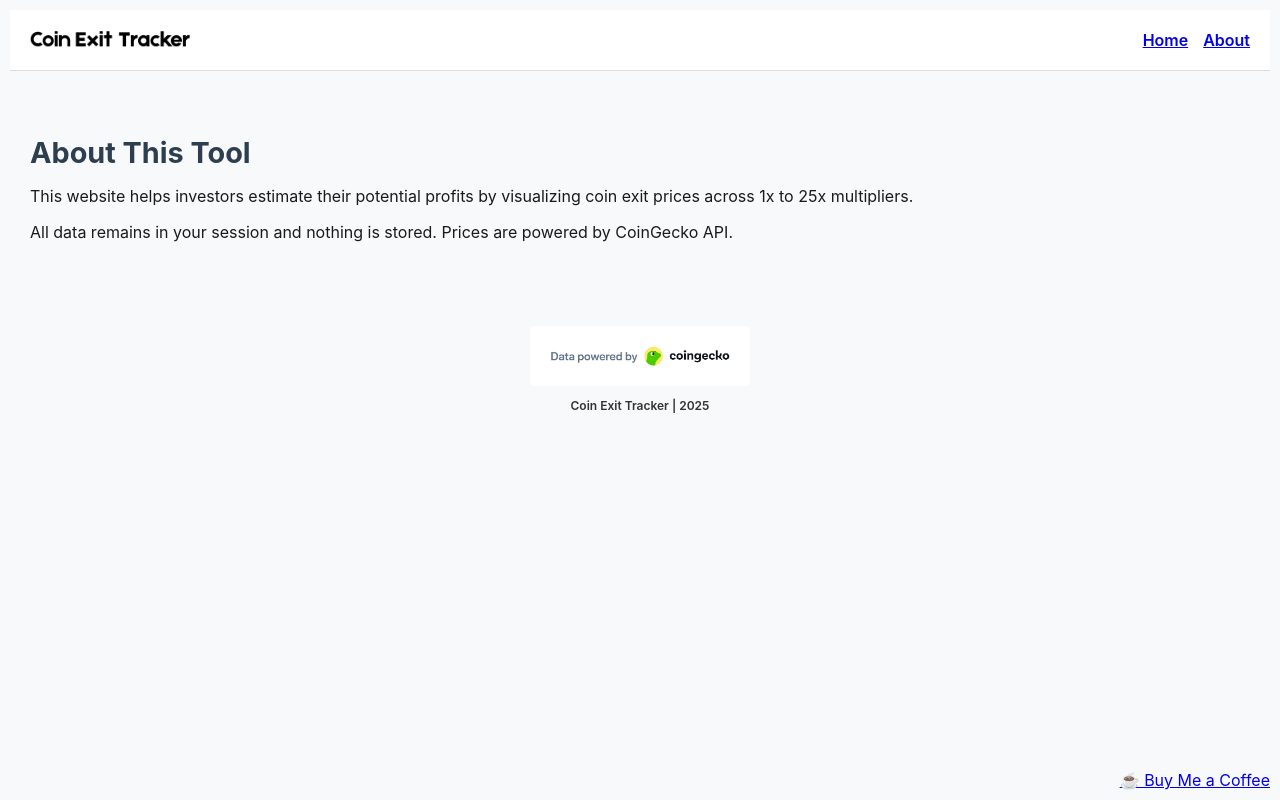
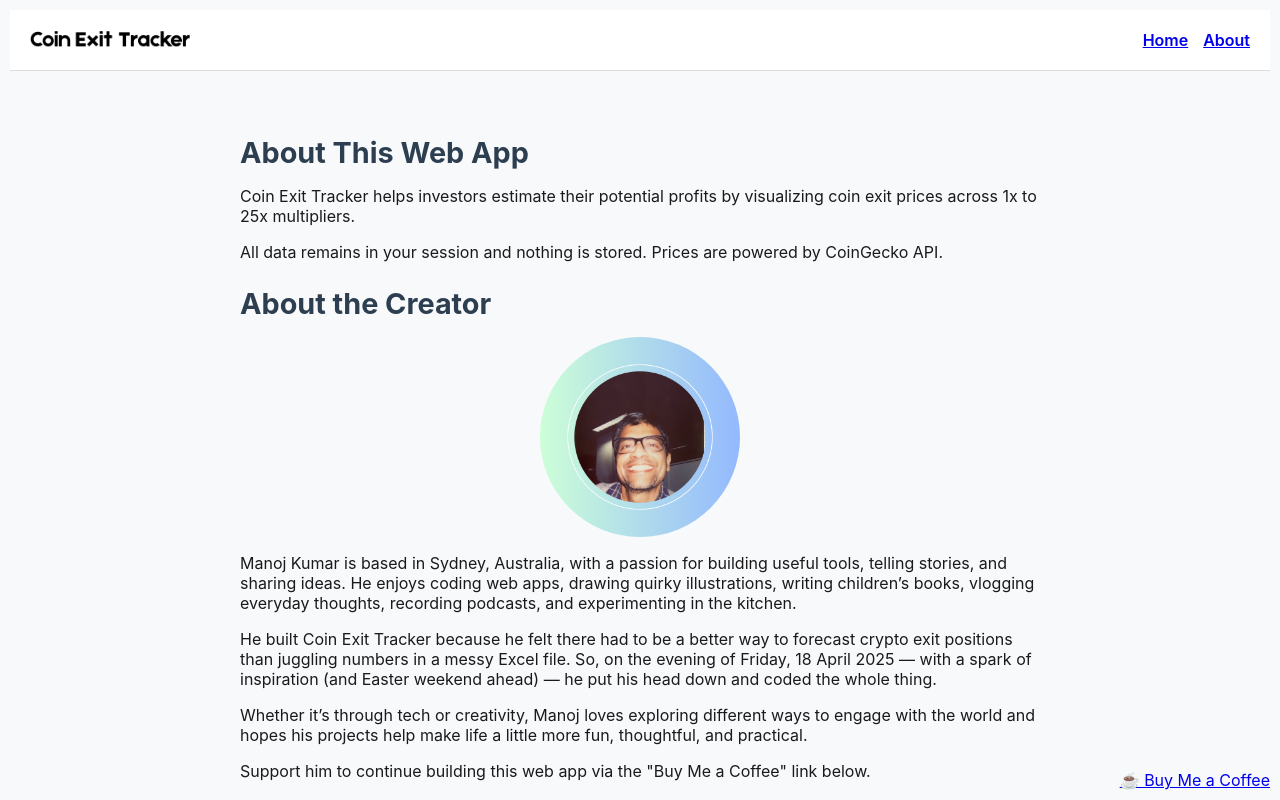
Before and after one commit to emanoj1/coinexittracker, a React (Create React App) app in the folder client/: page /about in a window 1280 px wide. Shown: the top 800 px of the page. Built offline with nearby package versions, Linux system fonts and the light colour scheme.

Commit message:
Update About and Homepage

```diff
--- a/client/public/index.html
+++ b/client/public/index.html
@@ -5,7 +5,7 @@
     <link rel="icon" href="%PUBLIC_URL%/favicon.ico" />
     <meta name="viewport" content="width=device-width, initial-scale=1.0" />
     <meta name="theme-color" content="#000000" />
-    <title>Crypto Exit Tracker</title>
+    <title>Coin Exit Tracker</title>
   </head>
   <body>
     <noscript>You need to enable JavaScript to run this app.</noscript>
--- a/client/src/pages/About.jsx
+++ b/client/src/pages/About.jsx
@@ -1,10 +1,43 @@
 import React from 'react';
 
 const About = () => (
-  <div style={{ padding: '20px' }}>
-    <h2>About This Tool</h2>
-    <p>This website helps investors estimate their potential profits by visualizing coin exit prices across 1x to 25x multipliers.</p>
-    <p>All data remains in your session and nothing is stored. Prices are powered by CoinGecko API.</p>
+  <div style={{ padding: '20px', maxWidth: '800px', margin: '0 auto' }}>
+    <h2>About This Web App</h2>
+    <p>
+      Coin Exit Tracker helps investors estimate their potential profits by visualizing coin exit prices across 1x to 25x multipliers.
+    </p>
+    <p>
+      All data remains in your session and nothing is stored. Prices are powered by CoinGecko API.
+    </p>
+
+    <h2>About the Creator</h2>
+
+    <img
+      src="/ManojPolaroidBio.png"
+      alt="Manoj Kumar"
+      style={{
+        width: '100%',
+        maxWidth: '200px',
+        borderRadius: '50%',
+        display: 'block',
+        marginBottom: '1rem',
+        marginLeft: 'auto',
+        marginRight: 'auto',
+      }}
+    />
+
+    <p>
+      Manoj Kumar is based in Sydney, Australia, with a passion for building useful tools, telling stories, and sharing ideas.
+      He enjoys coding web apps, drawing quirky illustrations, writing children’s books, vlogging everyday thoughts, recording podcasts, and experimenting in the kitchen.
+    </p>
+    <p>
+      He built Coin Exit Tracker because he felt there had to be a better way to forecast crypto exit positions than juggling numbers in a messy Excel file.
+      So, on the evening of Friday, 18 April 2025 — with a spark of inspiration (and Easter weekend ahead) — he put his head down and coded the whole thing.
+    </p>
+    <p>
+      Whether it’s through tech or creativity, Manoj loves exploring different ways to engage with the world and hopes his projects help make life a little more fun, thoughtful, and practical.
+    </p>
+    <p>Support him to continue building this web app via the "Buy Me a Coffee" link below.</p>
   </div>
 );
 
--- a/client/src/pages/Home.jsx
+++ b/client/src/pages/Home.jsx
@@ -47,6 +47,12 @@ const Home = () => {
   return (
     <div className="container">
       <h2>Welcome!</h2>
+
+      <p style={{ marginBottom: '1.5rem', lineHeight: '1.6' }}>
+        <strong>Coin Exit Tracker</strong> helps you plan your cryptocurrency sell strategy with confidence.
+        Enter the average price you paid and how many coins you hold to see your potential profits across 1x to 25x multipliers.
+        Choose your currency, select your coin, and visualize your exit plan — all in one place.
+      </p>
 
       <form>
         <div className="form-group">
```
Also changed, not shown: client/public/ManojPolaroidBio.png (added).
